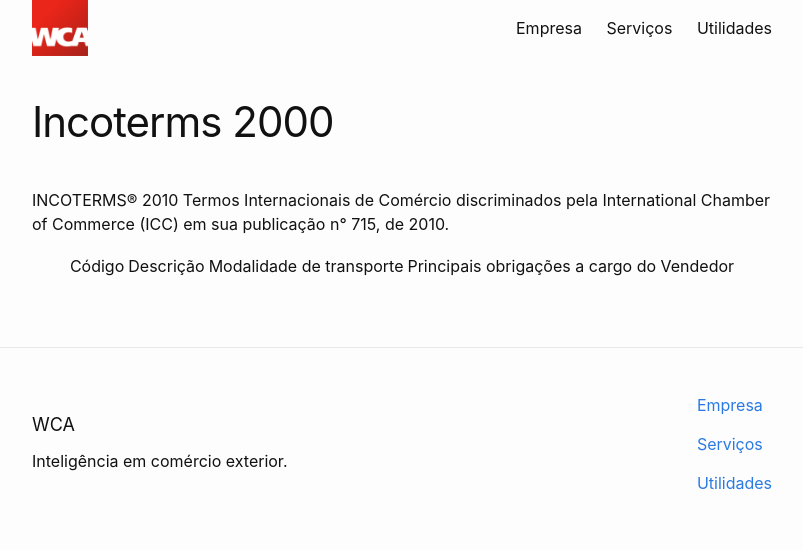
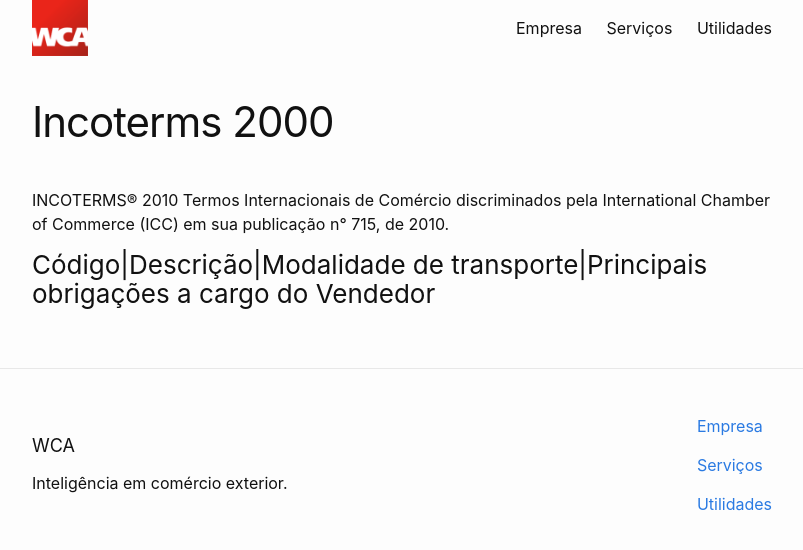
Before and after one commit to WCAComex/wcacomex.github.io, a Jekyll site: the page built from _utilidades/incoterms-2000.markdown, in a window 1280 px wide. Shown: the top 550 px of the page, without its empty margins (238-1041 px from the left). Built offline with Jekyll 4.4.1, drawn with Linux system fonts in a browser that asks for light colours.

```diff
--- a/_utilidades/incoterms-2000.markdown
+++ b/_utilidades/incoterms-2000.markdown
@@ -6,4 +6,4 @@ date: 2017-10-23 00:17:00 -02:00
 INCOTERMS® 2010
 Termos Internacionais de Comércio discriminados pela International Chamber of Commerce (ICC) em sua publicação n° 715, de 2010.
 
-Código|Descrição|Modalidade de transporte|Principais obrigações a cargo do Vendedor
+### Código|Descrição|Modalidade de transporte|Principais obrigações a cargo do Vendedor
```
